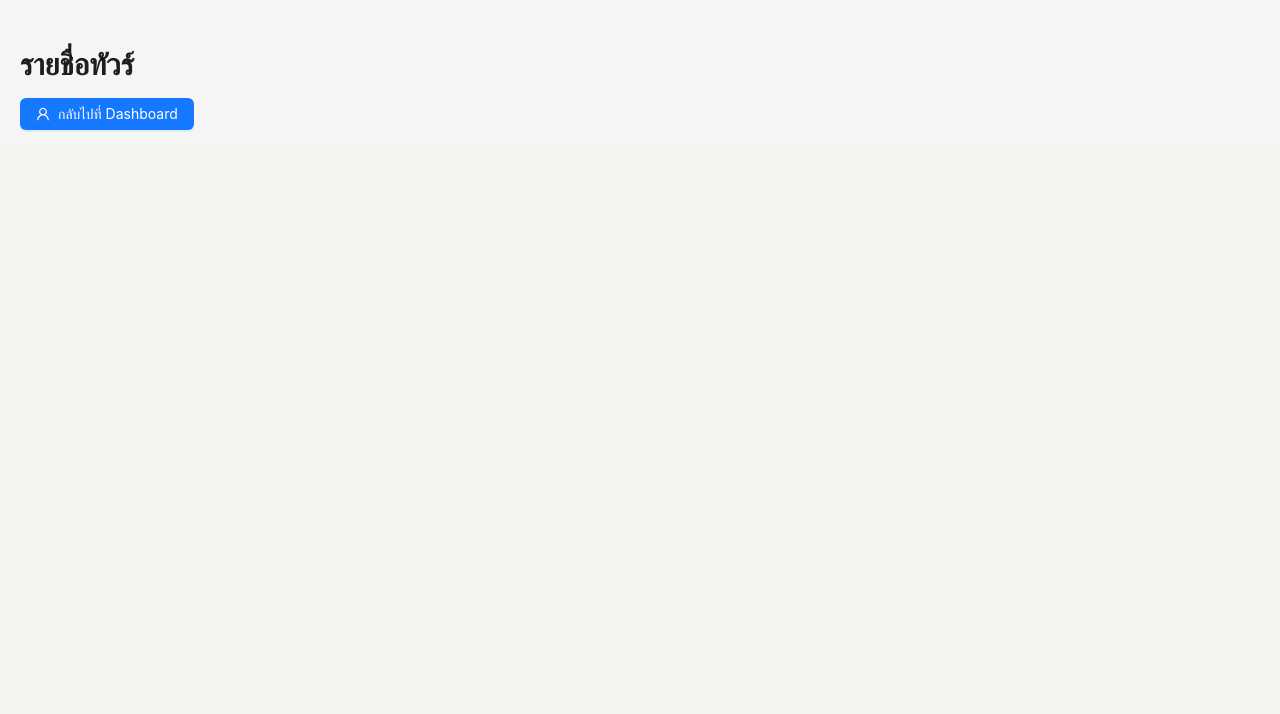
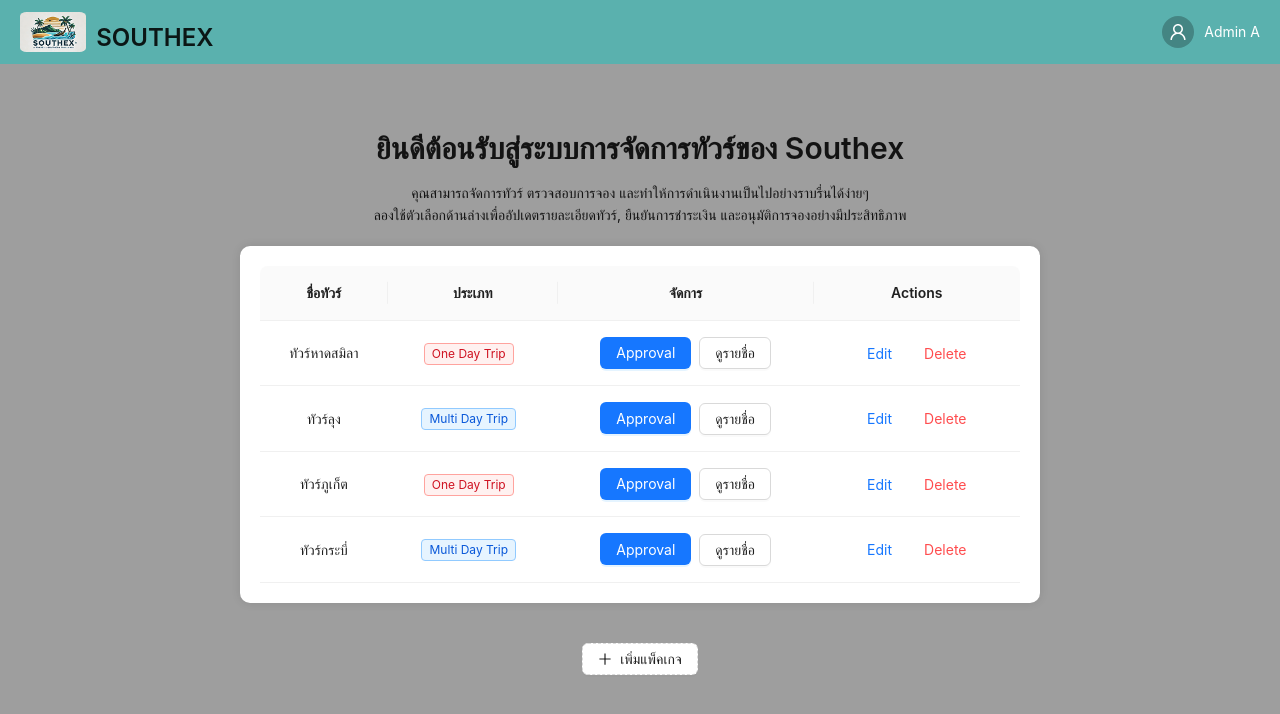
Before and after one commit to OnlineTravelBooking/Online-Travel-Booking, a React (Create React App) app in the folder front-end/: page /tour-list in a window 1280 px wide. Shown: the top 714 px of the page. Built offline with nearby package versions, Linux system fonts and the light colour scheme.

Commit message:
dev adminpage

```diff
--- a/front-end/src/App.js
+++ b/front-end/src/App.js
@@ -3,8 +3,9 @@
 import { AuthProvider } from "./AuthContext";
 import LoginScreen from "./component/LoginScreen";
 import Home from "./component/HomePage/Home";
-import AdminDashboard from "./component/AdminDashboard";
+import AdminDashboard from "./component/AdminPage/AdminDashboard";
 import Detail from "./component/DetailPage/Detail";
+import EditTourList from "./component/AdminPage/EditTourList";
 
 function App() {
   const token = sessionStorage.getItem("token");
@@ -30,6 +31,11 @@
             isAuthorized("admin") ? <AdminDashboard /> : <Navigate to="/" />
           }
         />
+        <Route
+          path="/tour-list"
+          element={
+            isAuthorized("admin") ? <EditTourList /> : <Navigate to="/" />
+          } />
         <Route path="/detail" element={<Detail />} />
       </Routes>
     </AuthProvider>
--- a/front-end/src/component/AdminDashboard.js
+++ b/front-end/src/component/AdminPage/AdminDashboard.js
@@ -1,7 +1,6 @@
 import React from "react";
-import { BrowserRouter as Router, Routes, Route, Link } from "react-router-dom";
 import { Layout, Table, Typography, Avatar, Button, Tag } from "antd";
-import { UserOutlined } from "@ant-design/icons";
+import { UserOutlined, PlusOutlined } from "@ant-design/icons";
 
 const { Header, Content } = Layout;
 const { Title, Text } = Typography;
@@ -27,7 +26,7 @@
         render: () => (
             <>
                 <Button type="primary" style={{ marginRight: 8 }}>Approval</Button>
-                <Link to="/tour-list"><Button type="default">ดูรายชื่อ</Button></Link>
+                <Button type="default">ดูรายชื่อ</Button>
             </>
         ),
     },
@@ -67,7 +66,7 @@
     }
 ];
 
-const AdminDashboard = () => {
+export default function AdminDashboard() {
     return (
         <Layout className="admin-layout">
             <Header className="admin-header">
@@ -92,32 +91,11 @@
                     <Table columns={columns} dataSource={data} pagination={false} />
                 </div>
 
-                <Button type="dashed" className="add-package-btn">เพิ่มแพ็คเกจ</Button>
+                <Button type="dashed" className="add-package-btn" icon={<PlusOutlined />}>
+                    เพิ่มแพ็คเกจ
+                </Button>
+                <div className="logo-container"></div>
             </Content>
         </Layout>
     );
 };
-
-const TourList = () => (
-    <Layout>
-        <Content style={{ padding: "20px" }}>
-            <Title level={2}>รายชื่อทัวร์</Title>
-            <Link to="/">
-                <Button type="primary" icon={<UserOutlined />}>กลับไปที่ Dashboard</Button>
-            </Link>
-        </Content>
-    </Layout>
-);
-
-const App = () => {
-    return (
-        <Router>
-            <Routes>
-                <Route path="/" element={<AdminDashboard />} />
-                <Route path="/tour-list" element={<TourList />} />
-            </Routes>
-        </Router>
-    );
-};
-
-export default App;
--- /dev/null
+++ b/front-end/src/component/AdminPage/EditTourList.js
@@ -0,0 +1,18 @@
+import React from "react";
+import { BrowserRouter as Router, Routes, Route, Link } from "react-router-dom";
+import { Layout, Table, Typography, Avatar, Button, Tag } from "antd";
+import { UserOutlined, PlusOutlined } from "@ant-design/icons";
+
+const { Header, Content } = Layout;
+const { Title, Text } = Typography;
+
+export default function EditTourList() {
+    <Layout>
+        <Content style={{ padding: "20px" }}>
+            <Title level={2}>รายชื่อทัวร์</Title>
+            <Link to="/">
+                <Button type="primary" icon={<PlusOutlined />}>กลับไปที่ Dashboard</Button>
+            </Link>
+        </Content>
+    </Layout>
+}
--- a/front-end/src/index.js
+++ b/front-end/src/index.js
@@ -5,8 +5,7 @@
 import { ApolloClient, InMemoryCache, ApolloProvider } from "@apollo/client";
 import { BrowserRouter } from "react-router-dom";
 
-import AdminDashboard from "./component/AdminDashboard";
-import Main from "./test/Main";
+import AdminDashboard from "./component/AdminPage/AdminDashboard";
 
 const client = new ApolloClient({
   uri: "http://localhost:1337/graphql",
--- a/front-end/src/test/Main.js
+++ /dev/null
@@ -1,69 +0,0 @@
-import React, { useState } from 'react';
-import { Button, Modal } from 'antd';
-import { PlusOutlined, EditOutlined, DeleteOutlined, ArrowLeftOutlined } from '@ant-design/icons';
-import Page from './Page';
-
-const Main = () => {
-    const [isModalVisible, setIsModalVisible] = useState(false);
-    const [modalType, setModalType] = useState('');
-    const [isPageVisible, setIsPageVisible] = useState(false);
-
-    const showModal = (type) => {
-        setModalType(type);
-        setIsModalVisible(true);
-    };
-
-    const handleOk = () => {
-        setIsModalVisible(false);
-    };
-
-    const handleCancel = () => {
-        setIsModalVisible(false);
-    };
-
-    const showPage = () => {
-        setIsPageVisible(true);
-    };
-
-    const goBack = () => {
-        setIsPageVisible(false);
-    };
-
-    return (
-        <div style={{ padding: '20px' }}>
-            {!isPageVisible ? (
-                // แสดงหน้าหลัก
-                <div style={{ display: 'grid', gridTemplateColumns: 'repeat(3, 1fr)', gap: '10px' }}>
-                    {/* 3 ปุ่มที่เปิด modal */}
-                    <Button onClick={() => showModal('create')} icon={<PlusOutlined />} block>Create</Button>
-                    <Button onClick={() => showModal('edit')} icon={<EditOutlined />} block>Edit</Button>
-                    <Button onClick={() => showModal('delete')} icon={<DeleteOutlined />} block>Delete</Button>
-
-                    {/* 3 ปุ่มที่เปิด page */}
-                    <Button onClick={showPage} block>Go to Page</Button>
-                    <Button block>Button 5</Button>
-                    <Button block>Button 6</Button>
-                </div>
-            ) : (
-                // แสดงหน้า Page
-                <Page goBack={goBack} />
-            )}
-
-            <Modal
-                title={modalType.charAt(0).toUpperCase() + modalType.slice(1)}
-                visible={isModalVisible}
-                onOk={handleOk}
-                onCancel={handleCancel}
-                footer={[
-                    <Button key="back" onClick={handleCancel}>Close</Button>,
-                    <Button key="submit" type="primary" onClick={handleOk}>Submit</Button>,
-                ]}
-            >
-                <h3>{modalType.charAt(0).toUpperCase() + modalType.slice(1)} Header</h3>
-                <p>Description of {modalType}</p>
-            </Modal>
-        </div>
-    );
-};
-
-export default Main;
--- a/front-end/src/test/Page.js
+++ /dev/null
@@ -1,19 +0,0 @@
-import React from 'react';
-import { Button } from 'antd';
-import { ArrowLeftOutlined } from '@ant-design/icons';
-
-const Page = ({ goBack }) => {
-    return (
-        <div style={{ padding: '20px' }}>
-            <Button onClick={goBack} icon={<ArrowLeftOutlined />} style={{ marginBottom: '20px' }}>Back</Button>
-            <h1>Page Header</h1>
-            <p>Page Description</p>
-            <div style={{ display: 'flex', gap: '10px' }}>
-                <img src="https://via.placeholder.com/150" alt="Image 1" />
-                <img src="https://via.placeholder.com/150" alt="Image 2" />
-            </div>
-        </div>
-    );
-};
-
-export default Page;
```
Also changed, not shown: front-end/src/test/Card.js (deleted, +0 -12 lines).
